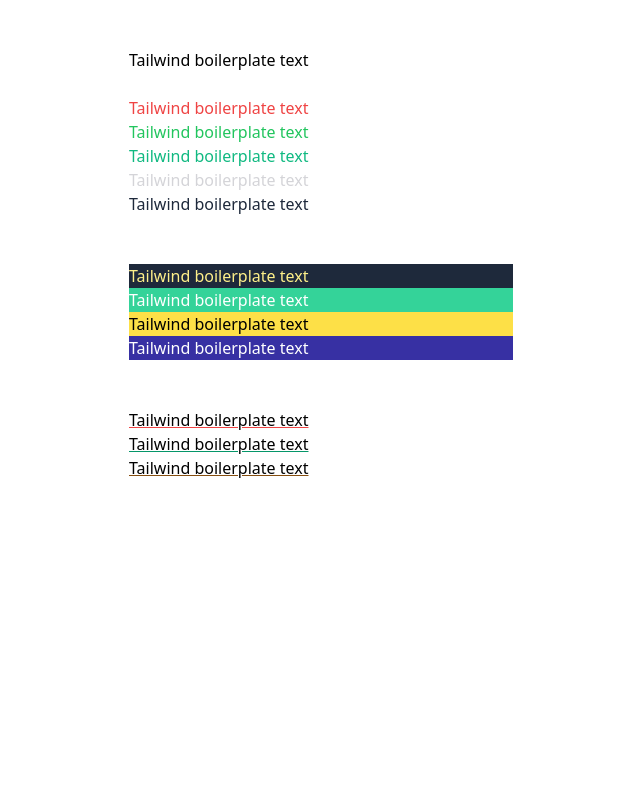
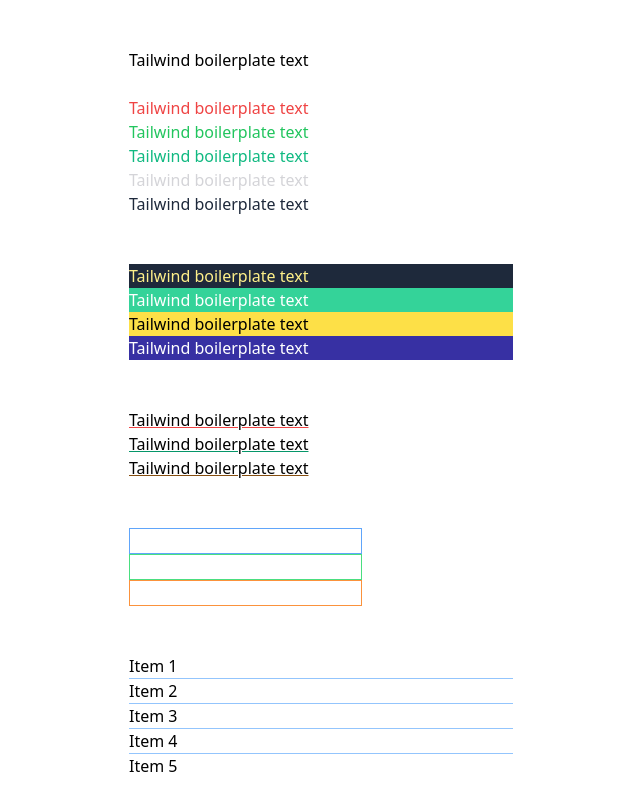
Before and after one commit to nsagias/react-tailwindcss-starter, a React (Create React App) app: page / in a window 1280 px wide. Shown: the whole page, without its empty margins (319-959 px from the left). Built offline with nearby package versions, Linux system fonts and the light colour scheme.

Commit message:
add borders and divide

```diff
--- a/src/components/Colors/Colors.tsx
+++ b/src/components/Colors/Colors.tsx
@@ -18,11 +18,27 @@ export default function Colors() {
       <p className="bg-yellow-300">{boilerPlate}</p>
       <p className="bg-indigo-800 text-white">{boilerPlate}</p>
 
-      {/* Text underline */}
+      {/* Text Underline */}
       <h1 className="mt-12"></h1>
       <p className="underline decoration-red-500">{boilerPlate}</p>
       <p className="underline decoration-emerald-600">{boilerPlate}</p>
       <p className="underline decoration-yellow-800">{boilerPlate}</p>
+
+      {/* Color Borders */}
+      <h1 className="mt-12"></h1>
+      <input type="text" className="border border-blue-400" />
+      <input type="text" className="border border-green-400" />
+      <input type="text" className="border border-orange-400" />
+
+      {/* Divide Colors */}
+      <h1 className="mt-12"></h1>
+      <div className="divide-y divide-blue-300">
+        <div>Item 1</div>
+        <div>Item 2</div>
+        <div>Item 3</div>
+        <div>Item 4</div>
+        <div>Item 5</div>
+      </div>
     </div>
   );
 }
```
